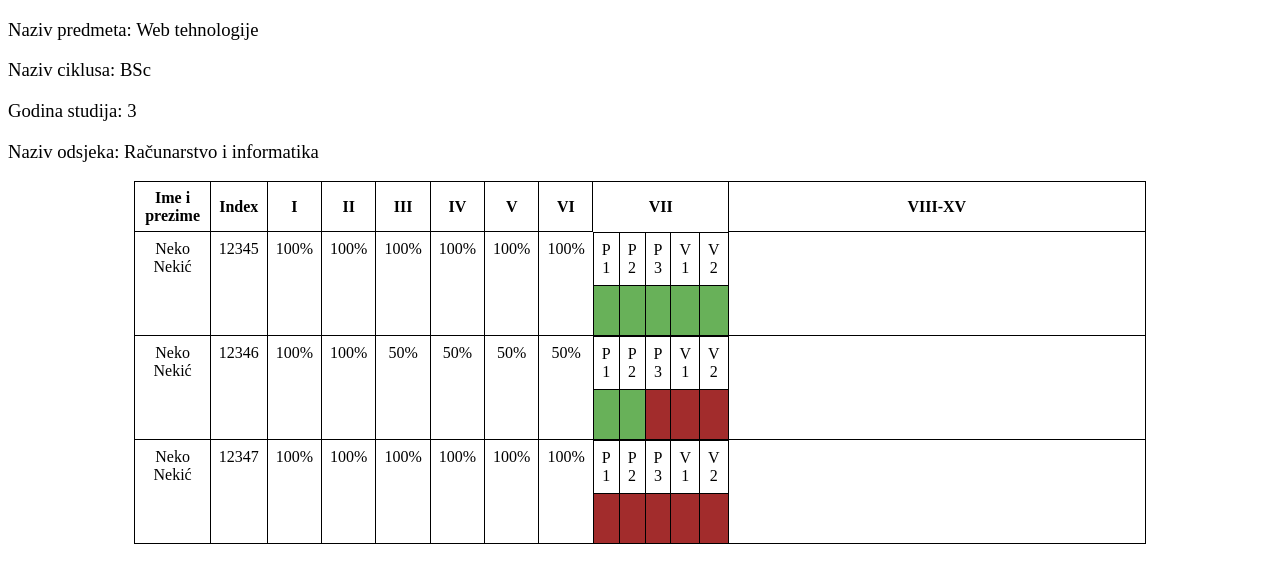
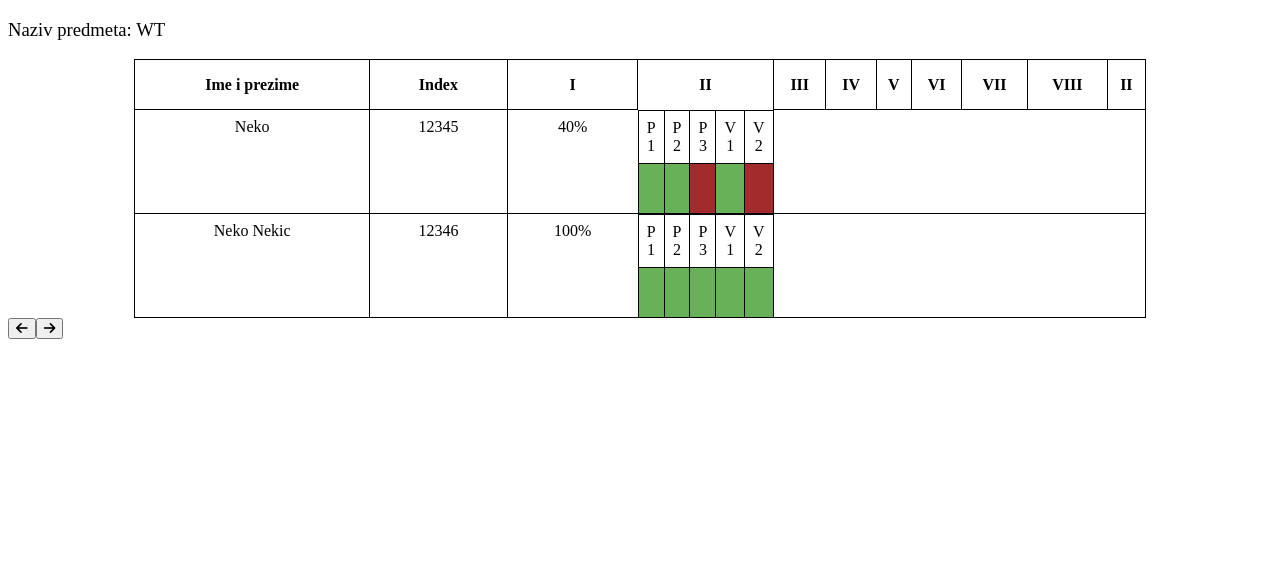
Before and after one commit to DervisevicE/WT-spirale, a plain HTML site: page html/prisustvo.html in a window 1280 px wide. Drawn offline with Linux system fonts and the light colour scheme.

Commit message:
spirala 2

```diff
--- a/css/prisustvo.css
+++ b/css/prisustvo.css
@@ -1,11 +1,11 @@
-.glavna, tr, td, th{
+table, tr, td, th{
     border: 0.5px solid black;
     border-collapse: collapse;
     overflow: hidden;
     text-align: center;
 }
 
-.glavna td{
+table td{
     vertical-align: top;
 }
 
@@ -14,13 +14,13 @@ p{
 }
 
 
-.glavna{
+table{
     width: 80%;
     margin: auto;
 }
 
 
-.glavna tr{
+table tr{
     height: 50px;
 }
 
--- a/html/prisustvo.html
+++ b/html/prisustvo.html
@@ -10,6 +10,8 @@
 </head>
 
 <body>
+
+    <div id="divSadrzaj">
         <p>Naziv predmeta: Web tehnologije</p>
         <p>Naziv ciklusa: BSc</p>
         <p>Godina studija: 3</p>
@@ -146,6 +148,10 @@
                 <td class="nema"></td>
                 <td class="nema"></td>
         </table>
+    </div>
+
+    <script src="../scripts/TabelaPrisustvo.js"></script>
+    <script src="../scripts/prisustvo.js"></script>
 
 </body>
 
--- /dev/null
+++ b/scripts/TabelaPrisustvo.js
@@ -0,0 +1,233 @@
+let TabelaPrisustvo = function (divRef, podaci) {
+    //privatni atributi modula
+    //
+
+    divRef.innerHTML = "";
+
+
+
+    let dajPostotakPrisustvaStudenta = function (prisustva, brPredavanja, brVjezbi) {
+        let zaPredmet = brPredavanja + brVjezbi;
+        let zaStudenta = prisustva.predavanja + prisustva.vjezbe;
+        return zaStudenta / zaPredmet * 100;
+    }
+
+    let dajPosljednjuUnesenuSedmicu = function (svaPrisustva) {
+        let sedmica = 0;
+
+        for (let i = 0; i < svaPrisustva.length; i++) {
+            if (svaPrisustva[i].sedmica >= sedmica) {
+                sedmica = svaPrisustva[i].sedmica;
+            }
+        }
+        return sedmica;
+    }
+
+    let prebaciURimskiBroj = function (num) {
+        var lookup = { M: 1000, CM: 900, D: 500, CD: 400, C: 100, XC: 90, L: 50, XL: 40, X: 10, IX: 9, V: 5, IV: 4, I: 1 }, roman = '', i;
+        for (i in lookup) {
+            while (num >= lookup[i]) {
+                roman += i;
+                num -= lookup[i];
+            }
+        }
+        return roman;
+    }
+
+
+
+    var trenutnaSedmica = dajPosljednjuUnesenuSedmicu(podaci.prisustva);
+    let crtajTabelu = function () {
+        divRef.innerHTML = "";
+        divRef.innerHTML += "<p> Naziv predmeta: " + podaci.predmet + "</p>";
+        var tabela = "<table>";
+        tabela += "<tr>" +
+            "<th> Ime i prezime </th>" +
+            "<th> Index </th>";
+
+        for (let s = 1; s < 9; s++) {
+            tabela += "<th>" + prebaciURimskiBroj(s) + "</th>";
+        }
+        tabela += "<th>" + prebaciURimskiBroj(trenutnaSedmica) + "</th>";
+        tabela += "</tr>";
+
+        for (let i = 0; i < podaci.studenti.length; i++) {
+            tabela += "<tr>";
+            tabela += "<td>" + podaci.studenti[i].ime + "</td>";
+            tabela += "<td>" + podaci.studenti[i].index + "</td>";
+
+            for (let j = 0; j < podaci.prisustva.length; j++) {
+                if (podaci.prisustva[j].index == podaci.studenti[i].index) {
+                    if (podaci.prisustva[j].sedmica == trenutnaSedmica) {
+                        tabela += "<td class=\"prisustvo\">" +
+                            "<table class=\"nesto\">" +
+                            "<tr>";
+                        let prisustvovaoP = podaci.prisustva[j].predavanja;
+                        let prisustvovaoV = podaci.prisustva[j].vjezbe;
+
+                        for (let brPredavanja = 1; brPredavanja <= podaci.brojPredavanjaSedmicno; brPredavanja++) {
+                            tabela += "<td> P <br> " + brPredavanja + "</td>";
+                        }
+                        for (let brVjezbi = 1; brVjezbi <= podaci.brojVjezbiSedmicno; brVjezbi++) {
+                            tabela += "<td> V <br> " + brVjezbi + "</td>";
+                        }
+                        tabela += "</tr>";
+                        tabela += "<tr>";
+
+                        for (let brPredavanja = 1; brPredavanja <= podaci.brojPredavanjaSedmicno; brPredavanja++) {
+                            if (brPredavanja <= prisustvovaoP) {
+                                tabela += "<td class=\"prisutan\"></td>";
+                            } else {
+                                tabela += "<td class=\"odsutan\"></td>";
+                            }
+                        }
+                        for (let brVjezbi = 1; brVjezbi <= podaci.brojVjezbiSedmicno; brVjezbi++) {
+                            if (brVjezbi <= prisustvovaoV) {
+                                tabela += "<td class=\"prisutan\"></td>";
+                            } else {
+                                tabela += "<td class=\"odsutan\"></td>";
+                            }
+                        }
+                        tabela += "</table>";
+                        tabela += "</tr>";
+                    } if (podaci.prisustva[j].sedmica < trenutnaSedmica) {
+                        tabela += "<td>" + dajPostotakPrisustvaStudenta(podaci.prisustva[j], podaci.brojPredavanjaSedmicno, podaci.brojVjezbiSedmicno) + "%" + "</td>";
+
+                    }
+                }
+            }
+
+
+
+            tabela += "</tr>";
+        }
+        tabela += "</table>";
+
+        divRef.innerHTML += tabela;
+
+
+    }
+
+    let validirajPodatke = function () {
+        //Broj prisustva na predavanju/vježbi je veći od broja predavanja/vježbi sedmično
+        //Broj prisustva je manji od nule
+
+        var ok = true;
+
+        for (let i = 0; i < podaci.prisustva.length; i++) {
+            if (podaci.prisustva[i].predavanja > podaci.brojPredavanjaSedmicno ||
+                podaci.prisustva[i].vjezbe > podaci.brojVjezbiSedmicno ||
+                podaci.prisustva[i].predavanja < 0 || podaci.prisustva[i].vjezbe < 0)
+                ok = false;
+        }
+
+
+        //Isti student ima dva ili više unosa prisustva za istu sedmicu
+        for (let i = 0; i < podaci.prisustva.length; i++) {
+            for (let j = i + 1; j < podaci.prisustva.length; j++) {
+                if (podaci.prisustva[i].index == podaci.prisustva[j].index && podaci.prisustva[i].sedmica == podaci.prisustva[j].sedmica)
+                    ok = false;
+            }
+        }
+
+
+        //Postoje dva ili više studenata sa istim indeksom u listi studenata
+        for (let i = 0; i < podaci.studenti.length; i++) {
+            for (let j = i + 1; j < podaci.studenti.length; j++) {
+                if (podaci.studenti[i].index == podaci.studenti[j].index)
+                    ok = false;
+            }
+        }
+
+
+        //Postoji prisustvo za studenta koji nije u listi studenata
+        let indeksiStudenata = podaci.studenti.map(function (student) { return student.index });
+        let indeksiUPrisustvima = podaci.prisustva.map(function (prisustvo) { return prisustvo.index });
+        indeksiUPrisustvima = indeksiUPrisustvima.filter(function (i, index) { return indeksiUPrisustvima.indexOf(i) == index });
+        if (indeksiStudenata.length != indeksiUPrisustvima.length)
+            return falseok = false;
+
+        /*Postoji sedmica, između dvije sedmice za koje je uneseno prisustvo bar jednom
+        studentu, u kojoj nema unesenog prisustva. Npr. uneseno je prisustvo za sedmice 1 i 3
+        ali nijedan student nema prisustvo za sedmicu 2*/
+
+        let sedmicePrisustva = podaci.prisustva.map(function (prisustvo) { return prisustvo.sedmica });
+        sedmicePrisustva = sedmicePrisustva.filter(function (i, sedmica) { return sedmicePrisustva.indexOf(i) == sedmica });
+
+
+        for (let i = 0; i < sedmicePrisustva.length; i++) {
+            for (let j = i + 1; j < sedmicePrisustva.length; j++) {
+                if (sedmicePrisustva[i] > sedmicePrisustva[j]) {
+                    let pom = sedmicePrisustva[i];
+                    sedmicePrisustva[i] = sedmicePrisustva[j];
+                    sedmicePrisustva[j] = pom;
+                }
+            }
+        }
+
+        for (let i = 0; i < sedmicePrisustva.length - 1; i++) {
+            if (sedmicePrisustva[i + 1] - sedmicePrisustva[i] != 1) {
+                ok = false;
+                break;
+            }
+        }
+
+
+        return ok;
+    }
+
+
+
+
+
+
+    var skripta = document.createElement('script');
+    skripta.type = 'text/javascript';
+    skripta.src = 'https://kit.fontawesome.com/b43fea0bec.js';
+    document.body.appendChild(skripta);
+
+
+    //implementacija metoda
+    let sljedecaSedmica = function () {
+        if (trenutnaSedmica < dajPosljednjuUnesenuSedmicu(podaci.prisustva)) {
+            trenutnaSedmica++;
+            crtajTabelu();
+        }
+    }
+
+    let prethodnaSedmica = function () {
+        trenutnaSedmica--;
+        if (trenutnaSedmica < 1) trenutnaSedmica = 1;
+        if (trenutnaSedmica > 0)
+            crtajTabelu();
+    }
+
+
+    var dugmeLijevo = document.createElement("button");
+    dugmeLijevo.onclick = prethodnaSedmica;
+    dugmeLijevo.innerHTML = "<i class=\"fa-solid fa-arrow-left\"></i>";
+
+
+
+    var dugmeDesno = document.createElement("button");
+    dugmeDesno.onclick = sljedecaSedmica;
+    dugmeDesno.innerHTML = "<i class=\"fa-solid fa-arrow-right\"></i>";
+
+
+    let okValidacija = validirajPodatke();
+
+    if (okValidacija) {
+        document.body.appendChild(dugmeLijevo);
+        document.body.appendChild(dugmeDesno);
+        crtajTabelu();
+    } else {
+        divRef.innerHTML = "";
+        divRef.innerHTML = "<p> Podaci o prisustvu nisu validni!</p>";
+    }
+
+
+    return {
+        sljedecaSedmica: sljedecaSedmica,
+        prethodnaSedmica: prethodnaSedmica
+    }
+};
--- /dev/null
+++ b/scripts/prisustvo.js
@@ -0,0 +1,13 @@
+let div = document.getElementById("divSadrzaj");
+//instanciranje
+let prisustvo = TabelaPrisustvo(div,
+    {studenti: [{ime:"Neko",index:12345},
+                {ime:"Neko Nekic",index:12346}],
+    prisustva:[{sedmica:1,predavanja:1,vjezbe:1,index:12345},
+                {sedmica:2,predavanja:2,vjezbe:1,index:12345},
+
+                {sedmica:1,predavanja:3,vjezbe:2,index:12346},
+                {sedmica:2,predavanja:3,vjezbe:2,index:12346}],
+    predmet:"WT",
+    brojPredavanjaSedmicno:3,
+    brojVjezbiSedmicno:2});
```
Also changed, not shown: 1 other file. Lines whose indentation alone changed are shown as unchanged.
